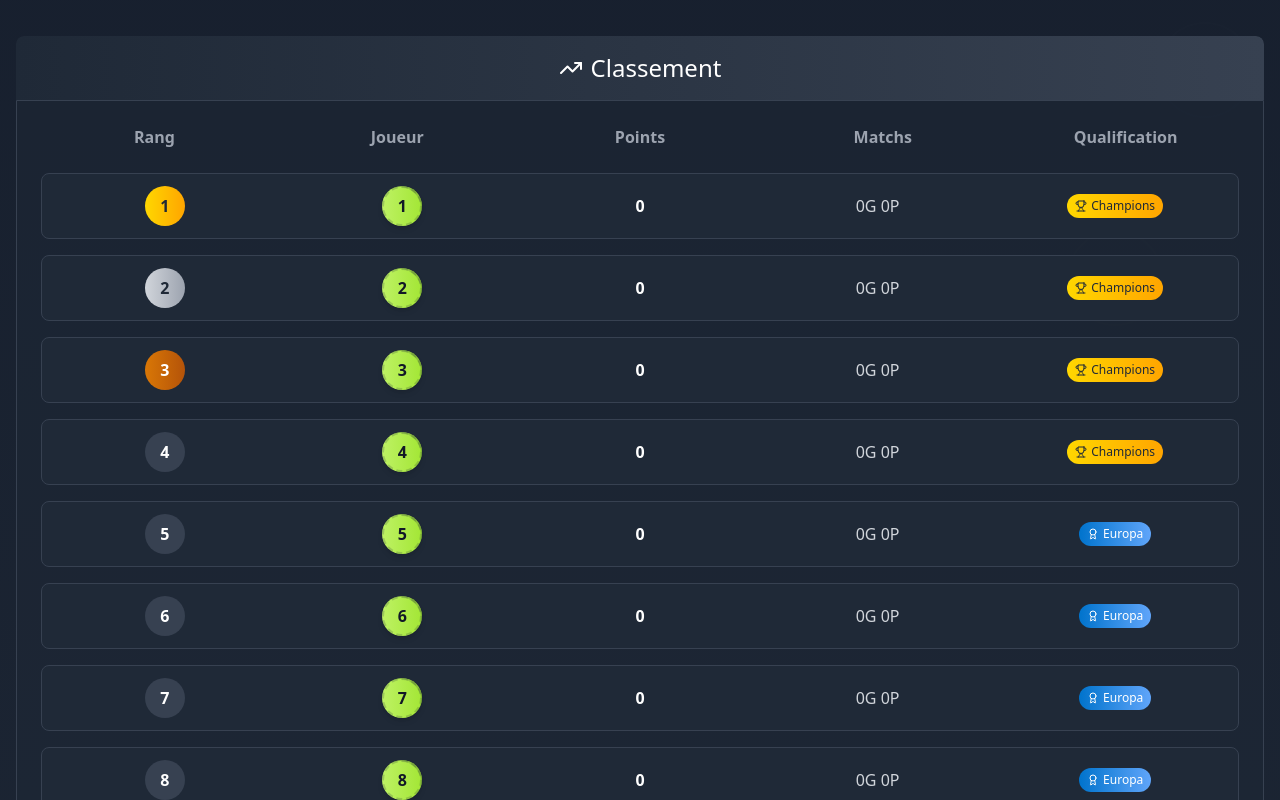
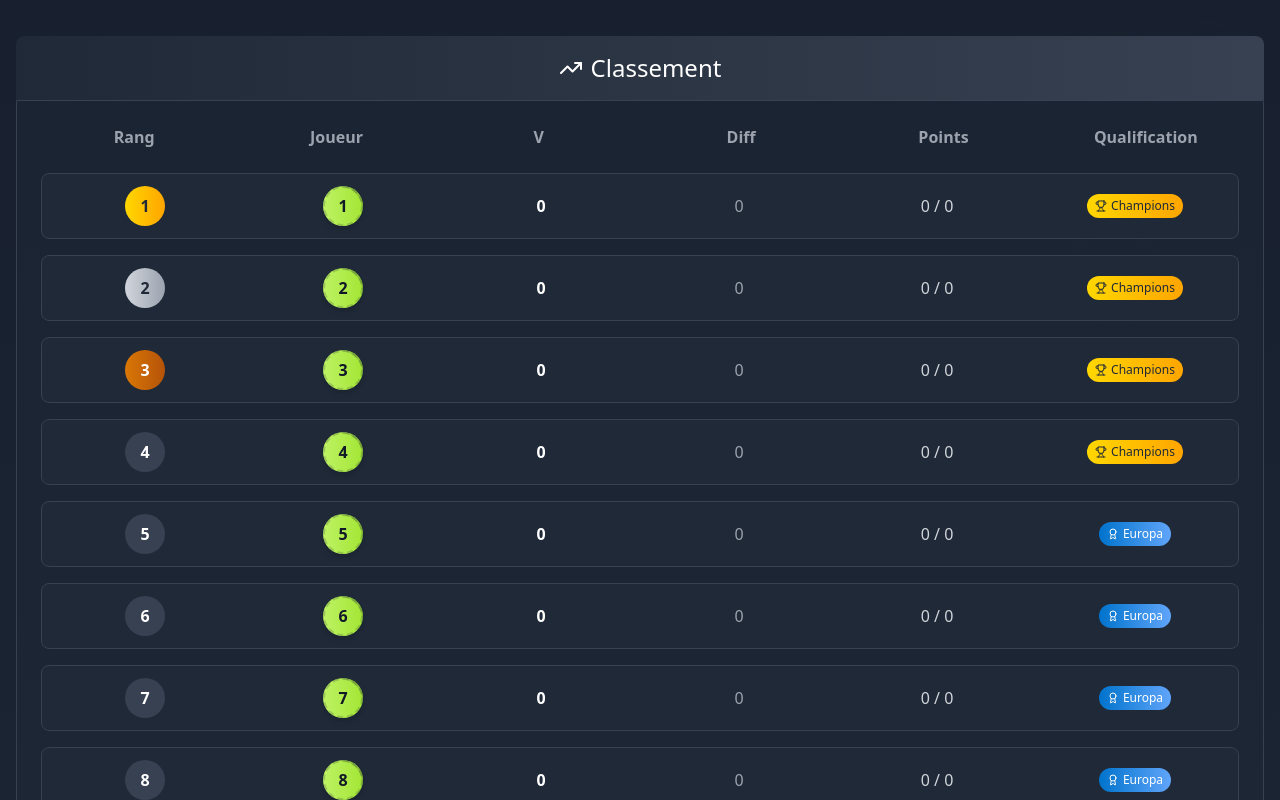
Before and after one commit to JulAius/salada-padeltune, a React (Vite) app: page / in a window 1280 px wide. Shown: the part 1540-2340 px from the top of the page. Built offline with nearby package versions, Linux system fonts and the light colour scheme.

Commit message:
Implement score-based point calculation
Implements point calculation based on match scores, awarding 1 point for a win. Also calculates ties based on point difference.

```diff
--- a/src/components/LeaderboardSection.tsx
+++ b/src/components/LeaderboardSection.tsx
@@ -50,6 +50,12 @@ const LeaderboardSection: React.FC = () => {
     return "bg-gray-700 text-white";
   };
 
+  // Calculate point differential
+  const getPointDifferential = (player: typeof players[0]) => {
+    const diff = player.pointsScored - player.pointsConceded;
+    return diff > 0 ? `+${diff}` : diff;
+  };
+
   return (
     <div className="mb-10 transform transition-all duration-500 hover:shadow-xl rounded-lg overflow-hidden">
       <div className="bg-gradient-to-r from-gray-800 to-gray-700 text-white p-4 text-center text-2xl rounded-t-lg flex items-center justify-center gap-2">
@@ -59,11 +65,12 @@ const LeaderboardSection: React.FC = () => {
       <div className="bg-gray-800/50 p-6 rounded-b-lg border border-gray-700">
         <div className="grid grid-cols-1 md:grid-cols-3 gap-4">
           {/* Column headers */}
-          <div className="col-span-1 md:col-span-3 grid grid-cols-4 md:grid-cols-5 gap-4 mb-2 text-gray-400 font-bold text-center">
+          <div className="col-span-1 md:col-span-3 grid grid-cols-4 md:grid-cols-6 gap-4 mb-2 text-gray-400 font-bold text-center">
             <div>Rang</div>
             <div>Joueur</div>
-            <div>Points</div>
-            <div className="hidden md:block">Matchs</div>
+            <div>V</div>
+            <div>Diff</div>
+            <div className="hidden md:block">Points</div>
             <div>Qualification</div>
           </div>
 
@@ -71,7 +78,7 @@ const LeaderboardSection: React.FC = () => {
           {rankedPlayers
             .sort((a, b) => (a.rank || 999) - (b.rank || 999))
             .map((player) => (
-              <div key={player.id} className="col-span-1 md:col-span-3 grid grid-cols-4 md:grid-cols-5 gap-4 bg-gray-800 rounded-lg p-3 items-center text-center border border-gray-700 hover:border-padel-blue transition-colors">
+              <div key={player.id} className="col-span-1 md:col-span-3 grid grid-cols-4 md:grid-cols-6 gap-4 bg-gray-800 rounded-lg p-3 items-center text-center border border-gray-700 hover:border-padel-blue transition-colors">
                 <div className={`flex justify-center items-center ${getRankStyle(player.rank || 999)} w-10 h-10 rounded-full mx-auto font-bold`}>
                   {player.rank}
                 </div>
@@ -83,8 +90,11 @@ const LeaderboardSection: React.FC = () => {
                   </span>
                 </div>
                 <div className="font-bold text-white">{player.points}</div>
+                <div className={`font-medium ${(player.pointsScored - player.pointsConceded) > 0 ? 'text-green-400' : (player.pointsScored - player.pointsConceded) < 0 ? 'text-red-400' : 'text-gray-400'}`}>
+                  {getPointDifferential(player)}
+                </div>
                 <div className="hidden md:block text-gray-300">
-                  {Math.floor(player.points / 3)}G {player.points % 3}P
+                  {player.pointsScored} / {player.pointsConceded}
                 </div>
                 <div className="flex justify-center">
                   {player.rank ? getQualificationBadge(player.rank) : '—'}
--- a/src/components/PhaseGrid.tsx
+++ b/src/components/PhaseGrid.tsx
@@ -21,7 +21,7 @@ const PhaseGrid: React.FC = () => {
       </div>
       <div className="grid grid-cols-1 md:grid-cols-2 lg:grid-cols-5 gap-4 bg-gray-800/50 p-6 rounded-b-lg border border-gray-700">
         {sessions.map((session) => (
-          <SessionBlock key={session.id} session={session} onResultUpdate={handleResultUpdate} />
+          <SessionBlock key={`${session.id}-${refreshKey}`} session={session} onResultUpdate={handleResultUpdate} />
         ))}
       </div>
     </div>
--- a/src/data/tournamentData.ts
+++ b/src/data/tournamentData.ts
@@ -3,6 +3,8 @@ export interface Player {
   id: number;
   tag: string;
   points: number;
+  pointsScored: number;  // Total points scored
+  pointsConceded: number;  // Total points conceded
   rank?: number;
 }
 
@@ -36,17 +38,35 @@ export interface Final {
   };
 }
 
-// Initialize players with 0 points
+// Initialize players with 0 points and point differentials
 export const players: Player[] = Array.from({ length: 12 }, (_, i) => ({
   id: i + 1,
   tag: (i + 1).toString(),
   points: 0,
+  pointsScored: 0,
+  pointsConceded: 0,
 }));
 
-// Update player rankings
+// Update player rankings with tiebreakers based on point differential
 export const updatePlayerRankings = () => {
-  // Sort players by points (descending)
-  const sortedPlayers = [...players].sort((a, b) => b.points - a.points);
+  // Sort players by points (descending), then by point differential
+  const sortedPlayers = [...players].sort((a, b) => {
+    // First sort by points
+    if (b.points !== a.points) {
+      return b.points - a.points;
+    }
+
+    // If points are equal, sort by point differential (points scored - points conceded)
+    const aDiff = a.pointsScored - a.pointsConceded;
+    const bDiff = b.pointsScored - b.pointsConceded;
+
+    if (bDiff !== aDiff) {
+      return bDiff - aDiff;
+    }
+
+    // If point differential is also equal, sort by points scored
+    return b.pointsScored - a.pointsScored;
+  });
 
   // Assign ranks
   sortedPlayers.forEach((player, index) => {
@@ -64,14 +84,16 @@ export const calculatePoints = (match: Match) => {
   if (!match.score) return;
 
   const team1Win = match.score.team1 > match.score.team2;
-  const pointsWin = 3;
-  const pointsLoss = 1;
+  const pointsWin = 1;
+  const pointsLoss = 0;
 
-  // Award points to players
+  // Award points and update score differentials
   match.team1.forEach(player => {
     const playerIndex = players.findIndex(p => p.id === player.id);
     if (playerIndex !== -1) {
       players[playerIndex].points += team1Win ? pointsWin : pointsLoss;
+      players[playerIndex].pointsScored += match.score!.team1;
+      players[playerIndex].pointsConceded += match.score!.team2;
     }
   });
 
@@ -79,6 +101,8 @@ export const calculatePoints = (match: Match) => {
     const playerIndex = players.findIndex(p => p.id === player.id);
     if (playerIndex !== -1) {
       players[playerIndex].points += team1Win ? pointsLoss : pointsWin;
+      players[playerIndex].pointsScored += match.score!.team2;
+      players[playerIndex].pointsConceded += match.score!.team1;
     }
   });
 
```
